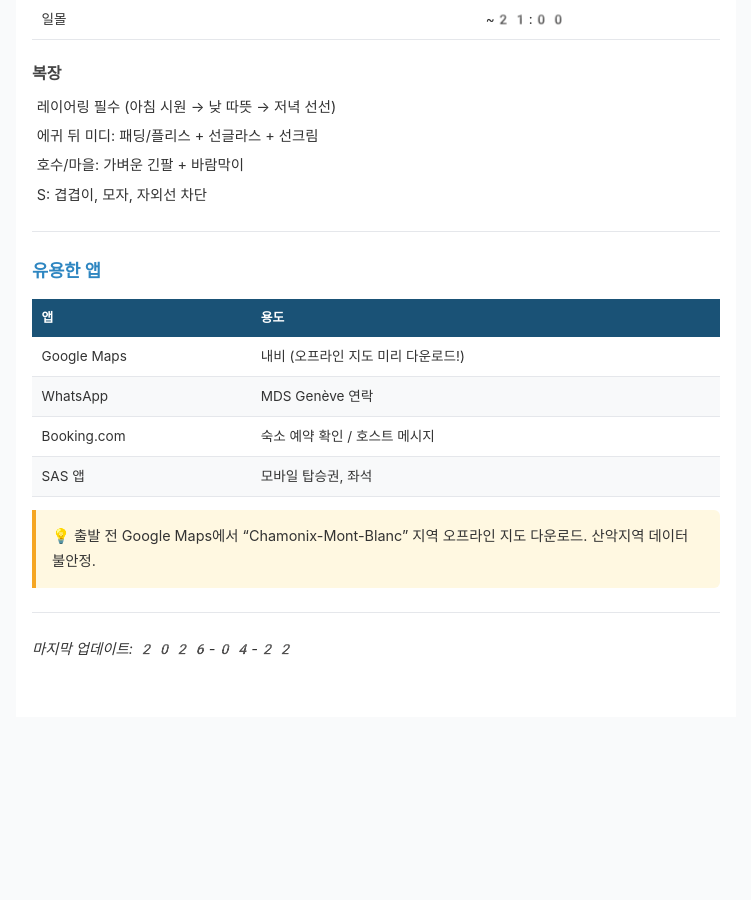
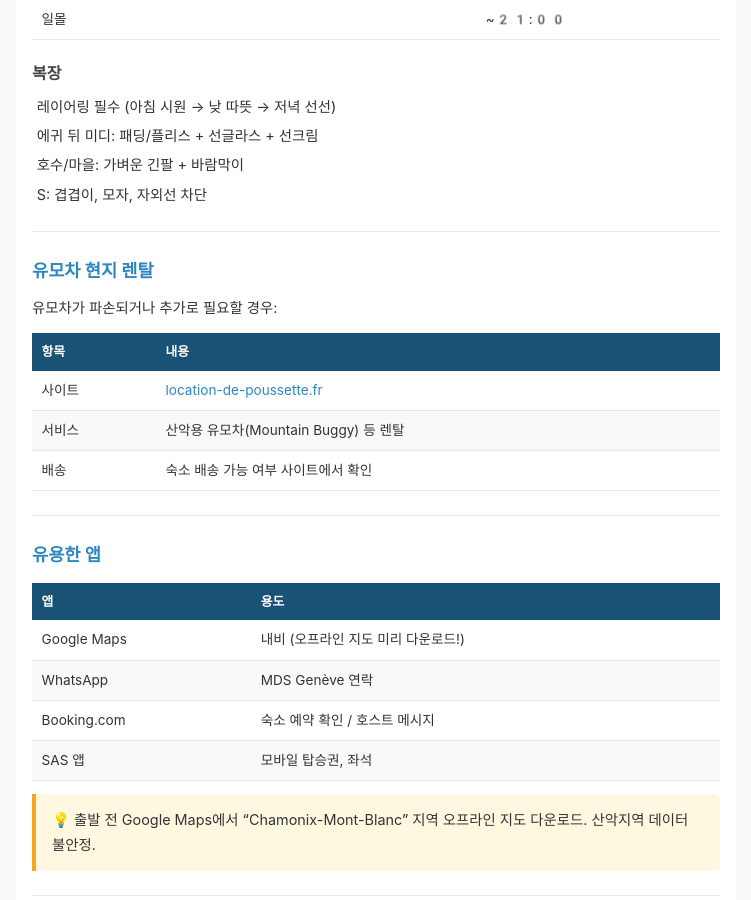
Before and after one commit to hyeokinro/travel-montblanc-2026, a Jekyll site: the page built from docs/emergency.md, in a window 1280 px wide and 900 px high, scrolled down 1688 px. Shown: the whole window, without its empty margins (264-1015 px from the left). Built offline with Jekyll 4.4.1, drawn with Linux system fonts in a browser that asks for light colours; our own code applies the rules of GitHub Pages for plain Markdown files; before the commit the page ends 2405 px from its top, so only the background shows below that.

Commit message:
Add stroller rental info (location-de-poussette.fr)

```diff
--- a/docs/emergency.md
+++ b/docs/emergency.md
@@ -87,6 +87,18 @@ layout: default
 
 ---
 
+## 유모차 현지 렌탈
+
+유모차가 파손되거나 추가로 필요할 경우:
+
+| 항목 | 내용 |
+|------|------|
+| 사이트 | [location-de-poussette.fr](https://www.location-de-poussette.fr/baby-equipment/stroller/rental-stroller-mountain-buggy-familib.html) |
+| 서비스 | 산악용 유모차(Mountain Buggy) 등 렌탈 |
+| 배송 | 숙소 배송 가능 여부 사이트에서 확인 |
+
+---
+
 ## 유용한 앱
 
 | 앱 | 용도 |
```
